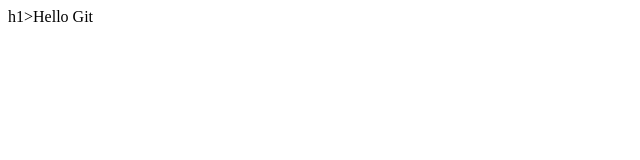
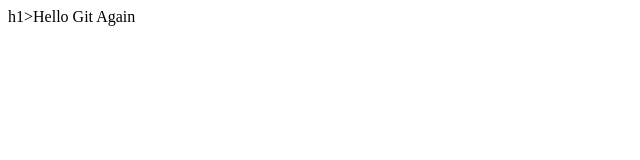
Before and after one commit to StAndre1974/test, a plain HTML site: page index.html in a window 1280 px wide. Shown: the full height of the page, 0-640 px from the left. Drawn offline with Linux system fonts and the light colour scheme.

Commit message:
Add Again

```diff
--- a/index.html
+++ b/index.html
@@ -4,6 +4,6 @@
 		<meta charset="UTF+8">
 	</head>
 	<body>
-	h1>Hello Git</h1>
+	h1>Hello Git Again</h1>
 	</body>
 </html>
```
